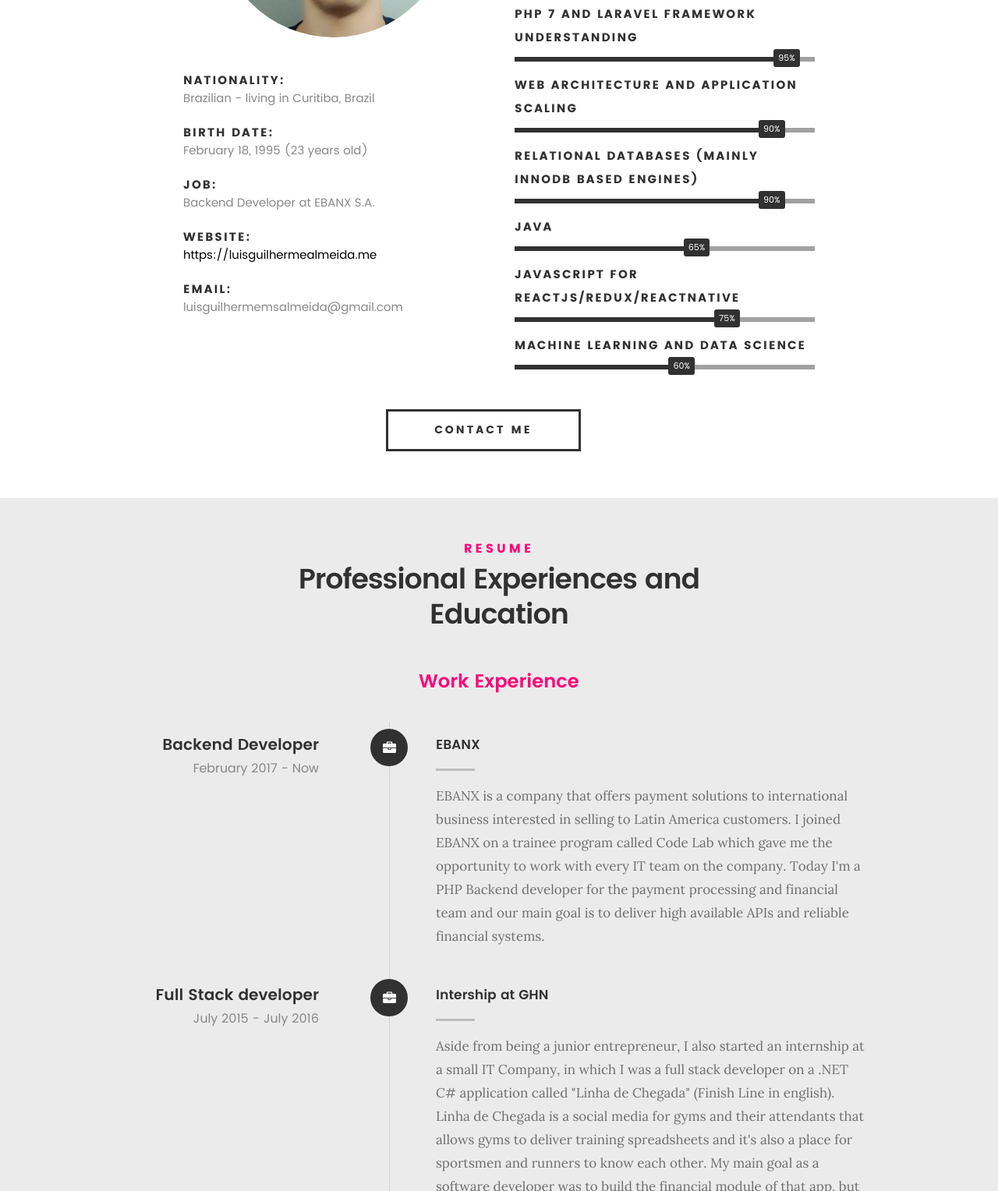
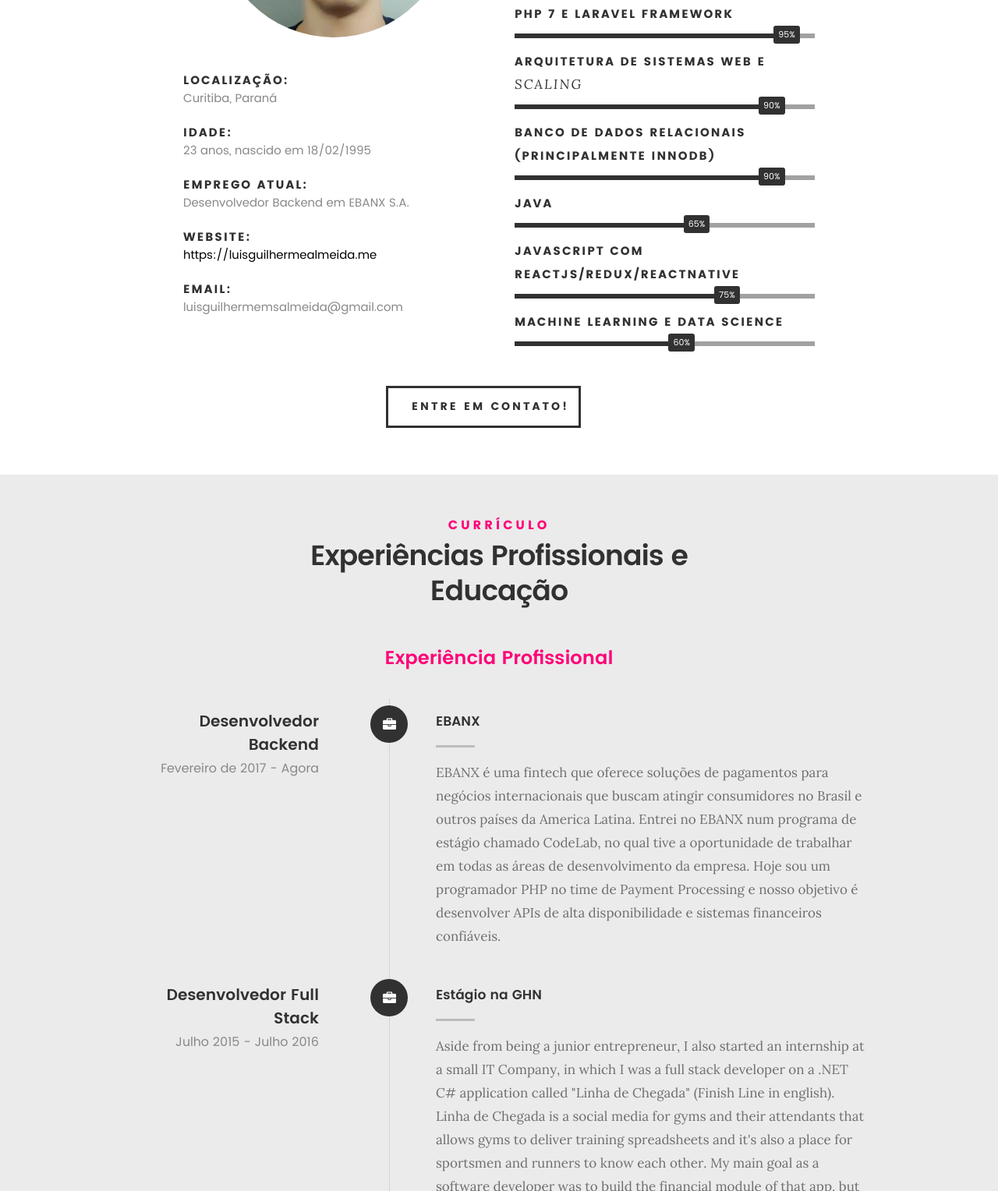
Before and after one commit to luisguilhermemsalmeida/personal-webpage, a plain HTML site: page pt_BR/index.html in a window 1280 px wide. Shown: the part 1272-2800 px from the top of the page at 78% size. Drawn offline with nearby package versions, Linux system fonts and the light colour scheme.

Commit message:
remove apache stuff and add folder for pt site

```diff
--- a/pt_BR/index.html
+++ b/pt_BR/index.html
@@ -1,16 +1,16 @@
 <!DOCTYPE html>
 <!--[if IE 8 ]>
-<html class="no-js oldie ie8" lang="en"> <![endif]-->
+<html class="no-js oldie ie8" lang="pt"> <![endif]-->
 <!--[if IE 9 ]>
-<html class="no-js oldie ie9" lang="en"> <![endif]-->
+<html class="no-js oldie ie9" lang="pt"> <![endif]-->
 <!--[if (gte IE 9)|!(IE)]><!-->
-<html class="no-js" lang="en"> <!--<![endif]-->
+<html class="no-js" lang="pt"> <!--<![endif]-->
 <head>
 	<meta charset="utf-8">
 	<title>Luis Guilherme Marinho dos Santos Almeida</title>
-	<meta name="description" content="Luis Guilherme Marinho dos Santos Almeida | Backend Developer | Computer Scientist">
+	<meta name="description" content="Luis Guilherme Marinho dos Santos Almeida | Desenvolvedor Backend | Ciência da Computação UFPR">
 	<meta name="author" content="luisguilhermemsalmeida">
-	<meta name="keywords" content="Luis Guilherme Almeida, Luis Guilherme Marinho dos Santos Almeida, Developer, Computer Scientist, UFPR"/>
+	<meta name="keywords" content="Luis Guilherme Almeida, Luis Guilherme Marinho dos Santos Almeida, Developer, Desenvolvedor PHP, Computer Scientist, UFPR"/>
 	<meta name="robots" content="index, follow" />
 	<meta name="viewport" content="width=device-width, initial-scale=1, maximum-scale=1">
 	<link rel="stylesheet" href="../css/base.css?version=0.1">
@@ -33,11 +33,10 @@
 			<h1>Luis Guilherme Almeida</h1>
 
 			<p class="intro-position">
-				<span>backend developer</span>
-				<span>PHP background</span>
-				<br><span>Machine Learning Passionate</span>
+				<span>desenvolvedor backend</span>
+				<span>apaixonado por Machine Learning</span>
 			</p>
-			<a class="button stroke smoothscroll" href="#about" title="">More About Me</a>
+			<a class="button stroke smoothscroll" href="#about" title="">Sobre Mim</a>
 		</div>
 	</div>
 	<ul class="intro-social">
@@ -50,7 +49,7 @@
 	<div class="row section-intro">
 		<div class="col-twelve">
 
-			<h5>About Me</h5>
+			<h5>Quem sou eu?</h5>
 			<h1>Luis Guilherme Marinho dos Santos Almeida</h1>
 			<div class="intro-info">
 				<!--<p class="lead">Brazilian, living in Curitiba, PR.</p>-->
@@ -68,16 +67,16 @@
 			</div>
 			<ul class="info-list">
 				<li>
-					<strong>Nationality:</strong>
-					<span>Brazilian - living in Curitiba, Brazil</span>
+					<strong>Localização:</strong>
+					<span>Curitiba, Paraná</span>
 				</li>
 				<li>
-					<strong>Birth Date:</strong>
-					<span>February 18, 1995 (23 years old)</span>
+					<strong>Idade:</strong>
+					<span>23 anos, nascido em 18/02/1995</span>
 				</li>
 				<li>
-					<strong>Job:</strong>
-					<span>Backend Developer at EBANX S.A.</span>
+					<strong>Emprego atual:</strong>
+					<span>Desenvolvedor Backend em EBANX S.A.</span>
 				</li>
 				<li>
 					<strong>Website:</strong>
@@ -90,27 +89,27 @@
 			</ul>
 		</div>
 		<div class="col-six tab-full">
-			<h3>Skills</h3>
+			<h3>Habilidades</h3>
 			<p>
-				I've been a PHP developer for more than 3 years, mainly working with High Availability APIs, financial
-				systems and online payment processing.
-				However recently I've started studying more about Machine Learning and its use on several business.
+				Sou desenvolvedor PHP a mais de 3 anos, trabalhei principalmente com APIs de alta disponibilidade,
+				sistemas financeiros e processamento de pagamentos em fintechs.
+				Ultimamente comecei a estudar mais sobre Machine Learning e seu uso em empresas.
 			</p>
 			<ul class="skill-bars">
 				<li>
-					<strong>PHP 7 and Laravel Framework understanding</strong>
+					<strong>PHP 7 e Laravel Framework</strong>
 					<div class="progress-wrapper">
 						<div class="progress percent95"><span>95%</span></div>
 					</div>
 				</li>
 				<li>
-					<strong>Web architecture and application scaling</strong>
+					<strong>Arquitetura de sistemas Web e <i>scaling</i></strong>
 					<div class="progress-wrapper">
 						<div class="progress percent90"><span>90%</span></div>
 					</div>
 				</li>
 				<li>
-					<strong>Relational Databases (mainly InnoDB based engines)</strong>
+					<strong>Banco de dados relacionais (principalmente InnoDB)</strong>
 					<div class="progress-wrapper">
 						<div class="progress percent90"><span>90%</span></div>
 					</div>
@@ -122,13 +121,13 @@
 					</div>
 				</li>
 				<li>
-					<strong>Javascript for ReactJS/Redux/ReactNative</strong>
+					<strong>Javascript com ReactJS/Redux/ReactNative</strong>
 					<div class="progress-wrapper">
 						<div class="progress percent75"><span>75%</span></div>
 					</div>
 				</li>
 				<li>
-					<strong>Machine Learning and Data Science</strong>
+					<strong>Machine Learning e Data Science</strong>
 					<div class="progress-wrapper">
 						<div class="progress percent60"><span>60%</span></div>
 					</div>
@@ -138,7 +137,7 @@
 	</div>
 	<div class="row button-section">
 		<div class="col-twelve">
-			<a href="mailto:luisguilhermemsalmeida@gmail.com" title="Email Me" target="_top" id="contact-me-button" class="button stroke">Contact Me</a>
+			<a href="mailto:luisguilhermemsalmeida@gmail.com" title="Email Me" target="_top" id="contact-me-button" class="button stroke">Entre em contato!</a>
 			<!--<a href="#" title="Download CV" class="button button-primary">Download Resume</a>-->
 		</div>
 	</div>
@@ -146,8 +145,8 @@
 <section id="resume" class="grey-section">
 	<div class="row section-intro">
 		<div class="col-twelve">
-			<h5>Resume</h5>
-			<h1>Professional Experiences and Education</h1>
+			<h5>Currículo</h5>
+			<h1>Experiências Profissionais e Educação</h1>
 			<!--<p class="lead">-->
 				<!--Lorem ipsum Do commodo in proident enim in dolor cupidatat adipisicing dolore officia nisi-->
 				<!--aliqua incididunt Ut veniam lorem ipsum Consectetur ut in in eu do.-->
@@ -156,7 +155,7 @@
 	</div>
 	<div class="row resume-timeline">
 		<div class="col-twelve resume-header">
-			<h2>Work Experience</h2>
+			<h2>Experiência Profissional</h2>
 		</div> <!-- /resume-header -->
 		<div class="col-twelve">
 			<div class="timeline-wrap">
@@ -165,16 +164,17 @@
 						<i class="fa fa-briefcase"></i>
 					</div>
 					<div class="timeline-header">
-						<h3>Backend Developer</h3>
-						<p>February 2017 - Now</p>
+						<h3>Desenvolvedor Backend</h3>
+						<p>Fevereiro de 2017 - Agora</p>
 					</div>
 					<div class="timeline-content">
 						<h4>EBANX</h4>
 						<p>
-							EBANX is a company that offers payment solutions to international business interested in selling to Latin America customers.
-							I joined EBANX on a trainee program called Code Lab which gave me the opportunity to work with every IT team on the company.
-							Today I'm a PHP Backend developer for the payment processing and financial team and our main goal is to deliver high available APIs
-							and reliable financial systems.
+							EBANX é uma fintech que oferece soluções de pagamentos para negócios internacionais que buscam atingir consumidores
+							no Brasil e outros países da America Latina.
+							Entrei no EBANX num programa de estágio chamado CodeLab, no qual tive a oportunidade de trabalhar em todas as áreas de
+							desenvolvimento da empresa. Hoje sou um programador PHP no time de Payment Processing e nosso objetivo é desenvolver
+							APIs de alta disponibilidade e sistemas financeiros confiáveis.
 						</p>
 					</div>
 				</div> <!-- /timeline-block -->
@@ -183,11 +183,11 @@
 						<i class="fa fa-briefcase"></i>
 					</div>
 					<div class="timeline-header">
-						<h3>Full Stack developer</h3>
-						<p>July 2015 - July 2016</p>
+						<h3>Desenvolvedor Full Stack</h3>
+						<p>Julho 2015 - Julho 2016</p>
 					</div>
 					<div class="timeline-content">
-						<h4>Intership at GHN</h4>
+						<h4>Estágio na GHN</h4>
 						<p>
 							Aside from being a junior entrepreneur, I also started an internship at a small IT Company,
 							in which I was a full stack developer on a .NET C# application called "Linha de Chegada" (Finish Line in english).
```
Also changed, not shown: index.html (renamed from en/index.html, +11 -11 lines), 1 other file.
